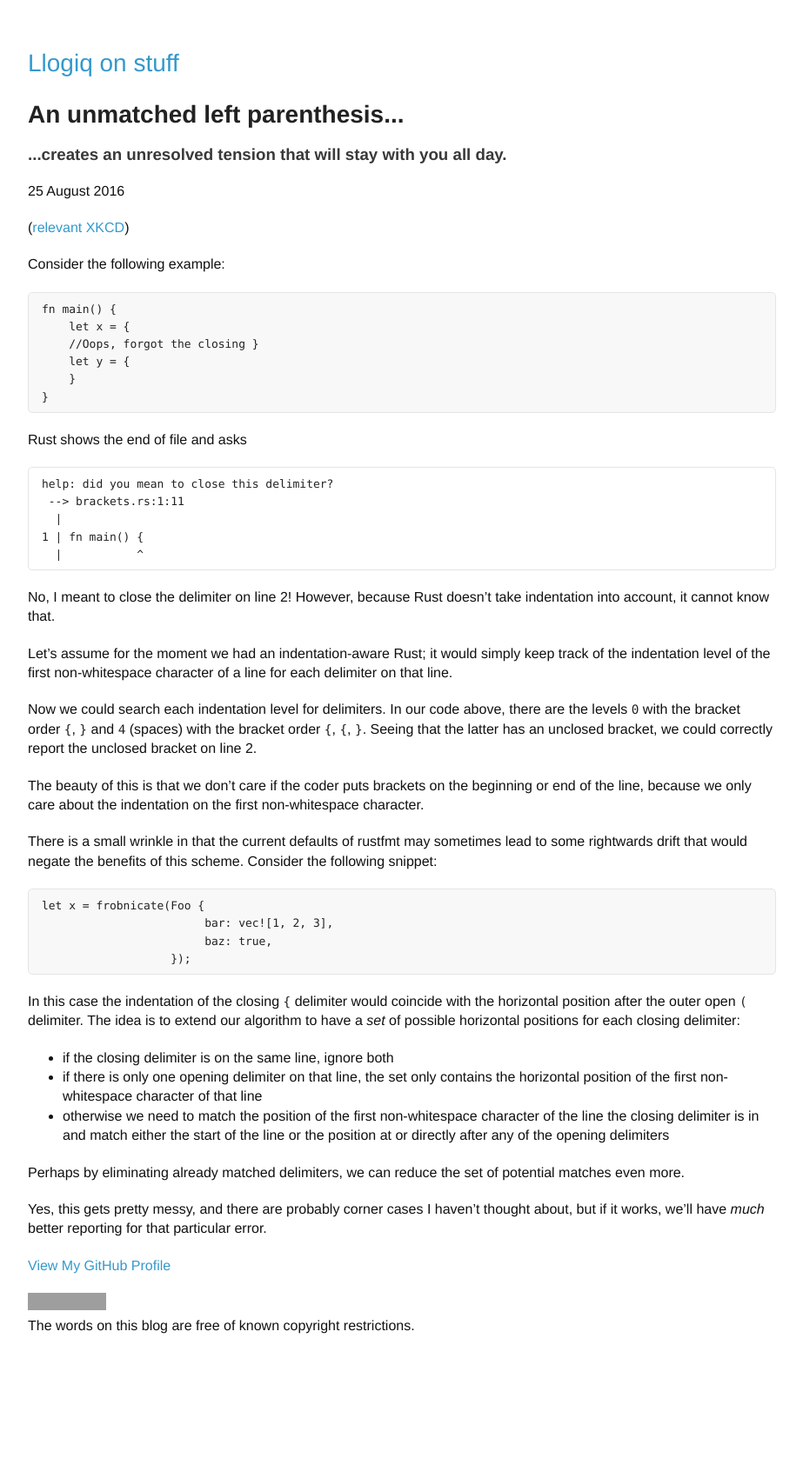
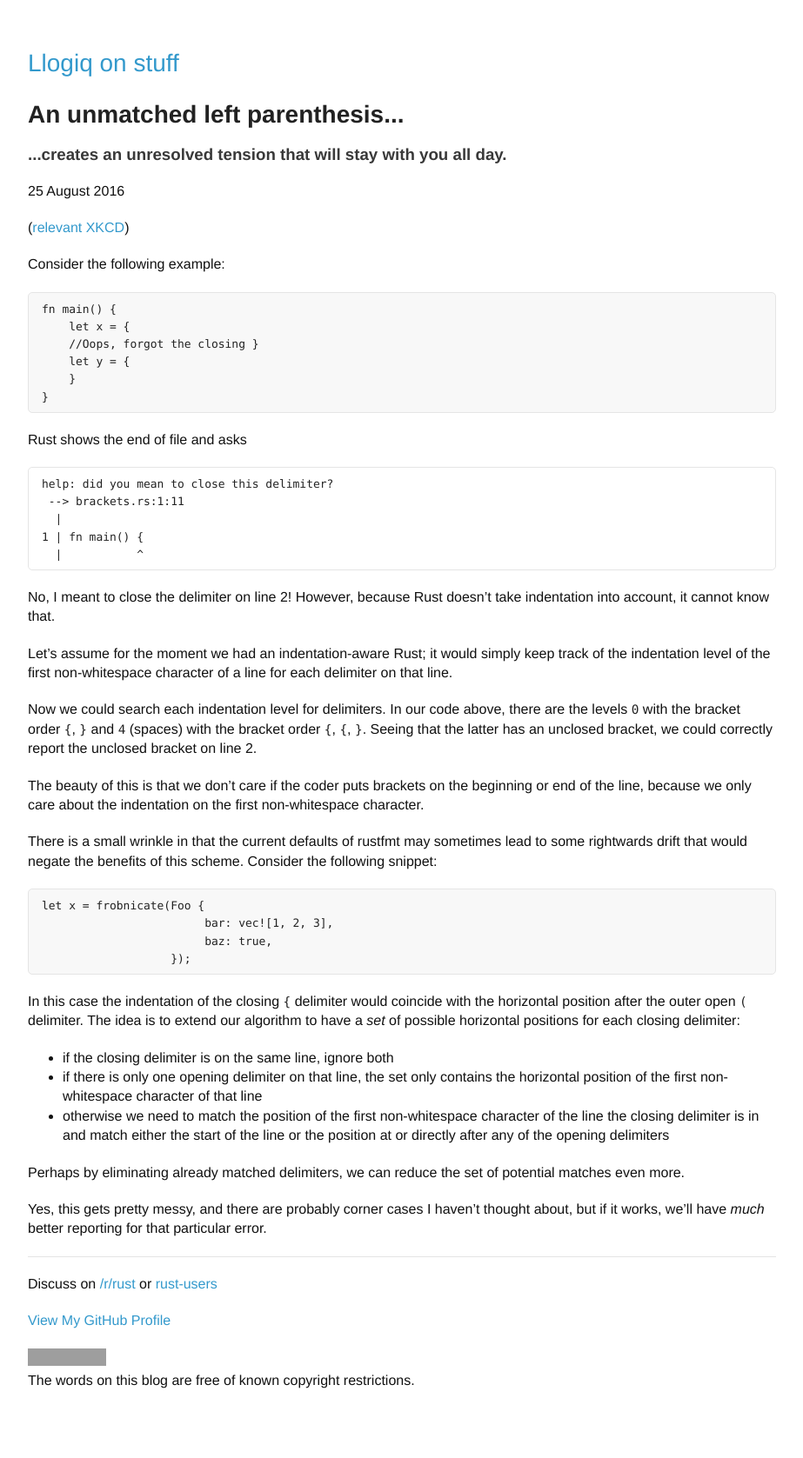
Before and after one commit to llogiq/llogiq.github.io, a Jekyll site: the page built from _posts/2016-08-25-delim.md, in a window 1280 px wide. Shown: the whole page at 87% size, without its empty margins (178-1101 px from the left). Built offline with Jekyll 4.4.1, drawn with Linux system fonts in a browser that asks for light colours; before the commit the page ends 1614 px from its top, so only the background shows below that; grey boxes are pictures that could not be loaded.

Commit message:
linked /r/rust and rust-users

```diff
--- a/_posts/2016-08-25-delim.md
+++ b/_posts/2016-08-25-delim.md
@@ -71,3 +71,9 @@ potential matches even more.
 Yes, this gets pretty messy, and there are probably corner cases I haven't
 thought about, but if it works, we'll have *much* better reporting for that
 particular error.
+
+----
+
+Discuss on
+[/r/rust](https://www.reddit.com/r/rust/comments/4zjqf1/blog_an_unmatched_left_parenthesis)
+or [rust-users](https://users.rust-lang.org/t/blog-an-unmatched-left-parenthesis/7035?u=llogiq)
```
